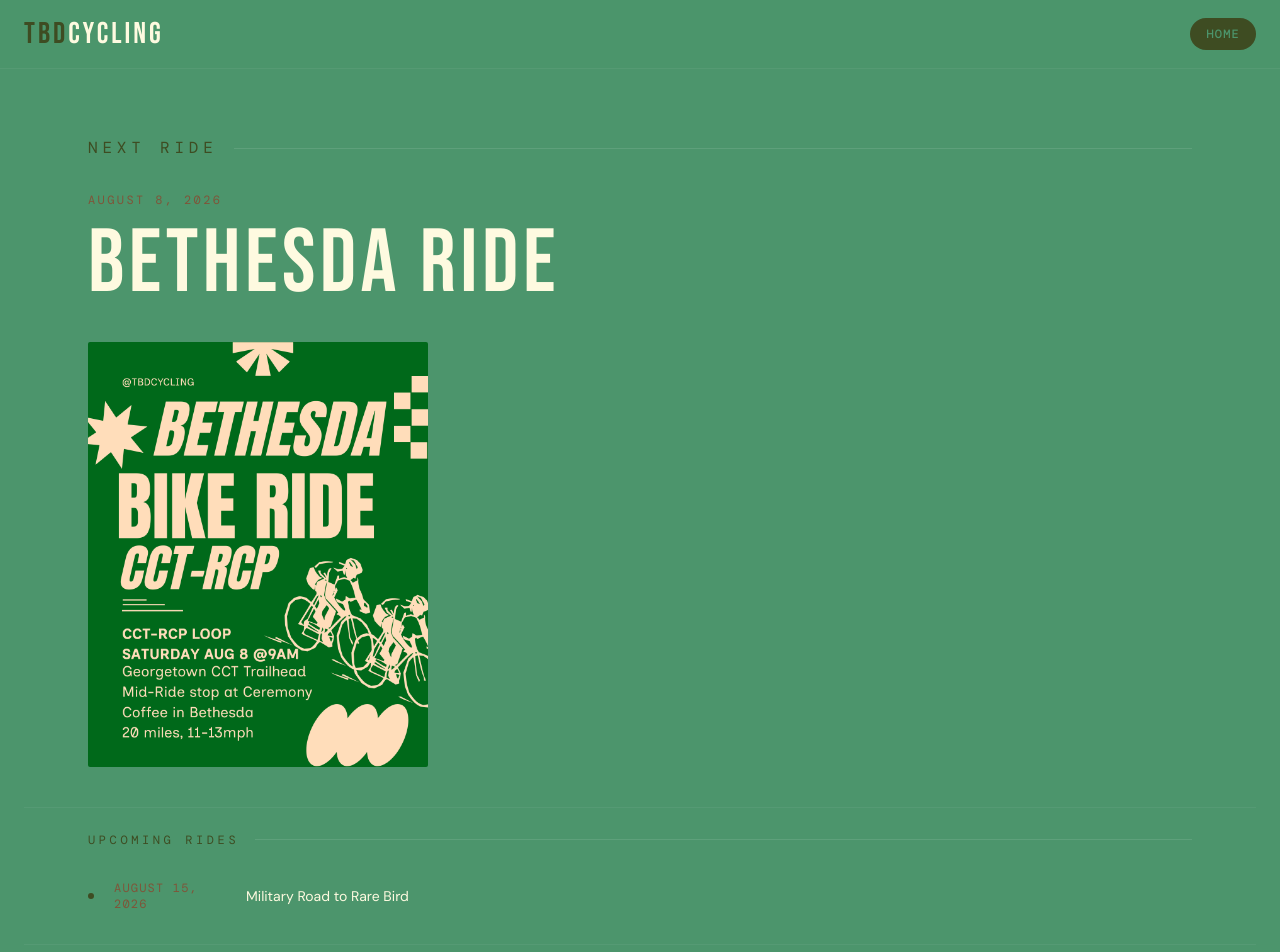
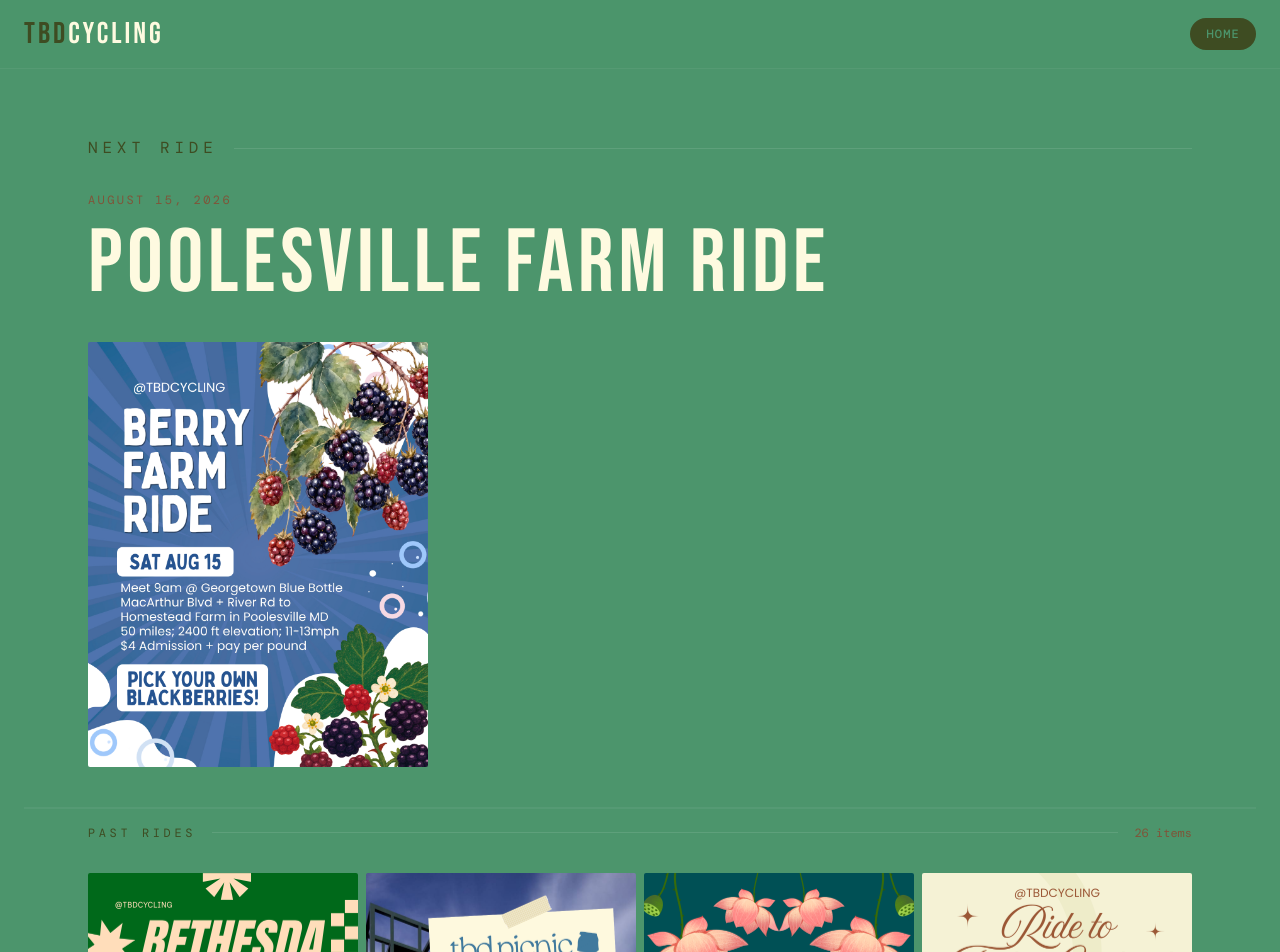
Before and after one commit to annabhe/tbdcycling, a React (Vite) app: page / in a window 1280 px wide. Shown: the top 952 px of the page. Built offline with nearby package versions, Linux system fonts and the light colour scheme.

Commit message:
update for poolesfile farm ride poster

```diff
--- a/src/content/index.js
+++ b/src/content/index.js
@@ -11,19 +11,24 @@
  * ─────────────────────────────────────────────────────────
  */
 
-export const UPCOMING_RIDES = [
-  { id: "aug-15-2026", date: "August 15, 2026", name: "Military Road to Rare Bird" },
-]
+export const UPCOMING_RIDES = []
 
 // ── Featured poster ───────────────────────────────────────
 // This poster is displayed at the top of the home page.
 
-export const featuredPosterId = "2026-08-08";
+export const featuredPosterId = "2026-08-15";
 
 // ── Posters ──────────────────────────────────────────────
 // All posters appear in the grid.
 
 export const POSTERS = [
+  {
+    id: "2026-08-15",
+    src: "content/posters/2026-08-15.png",
+    title: "Poolesville Farm Ride",
+    date: "August 15, 2026",
+    alt: "",
+  },
   {
     id: "2026-08-08",
     src: "content/posters/2026-08-08.png",
```
Also changed, not shown: public/content/posters/2026-08-15.png (added).
